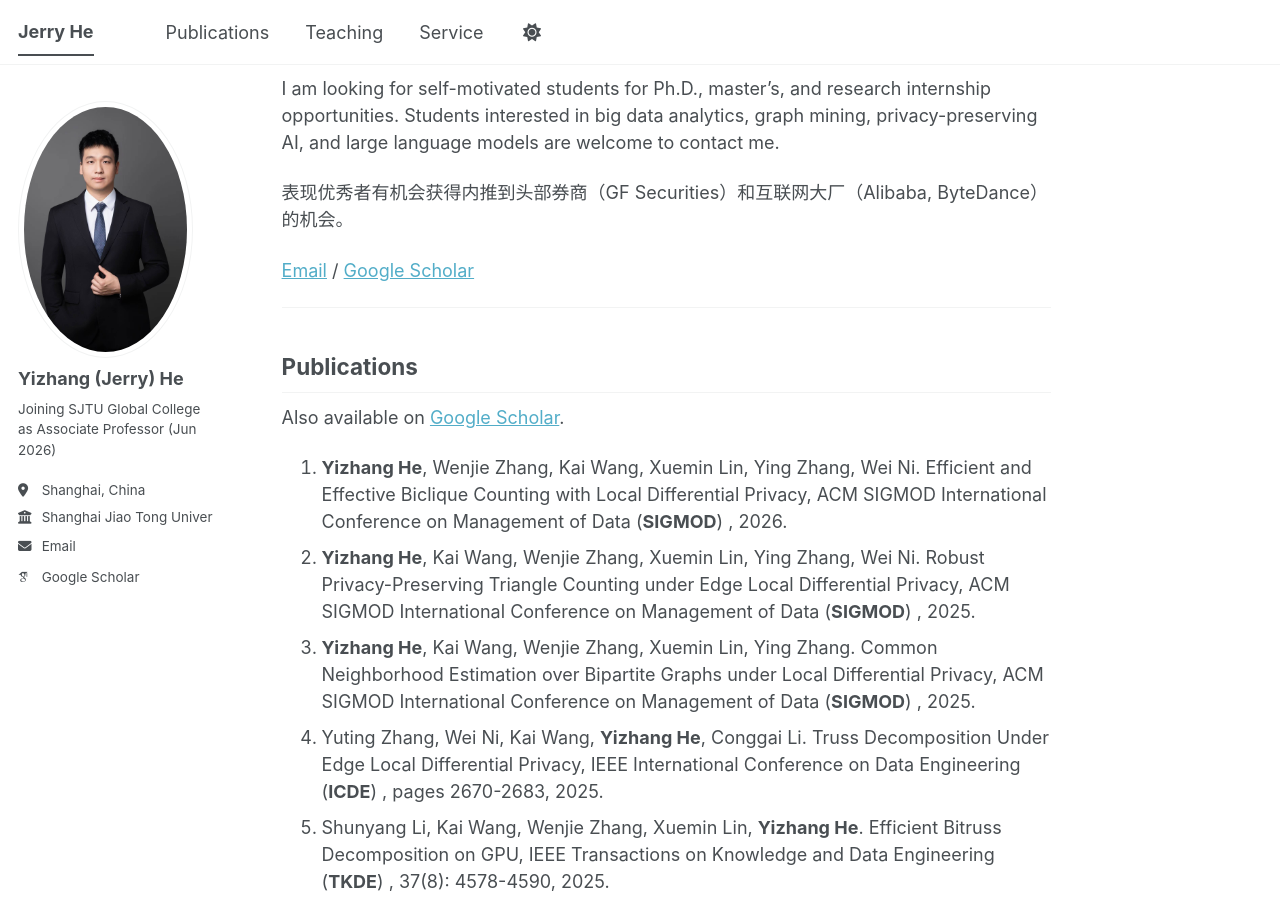
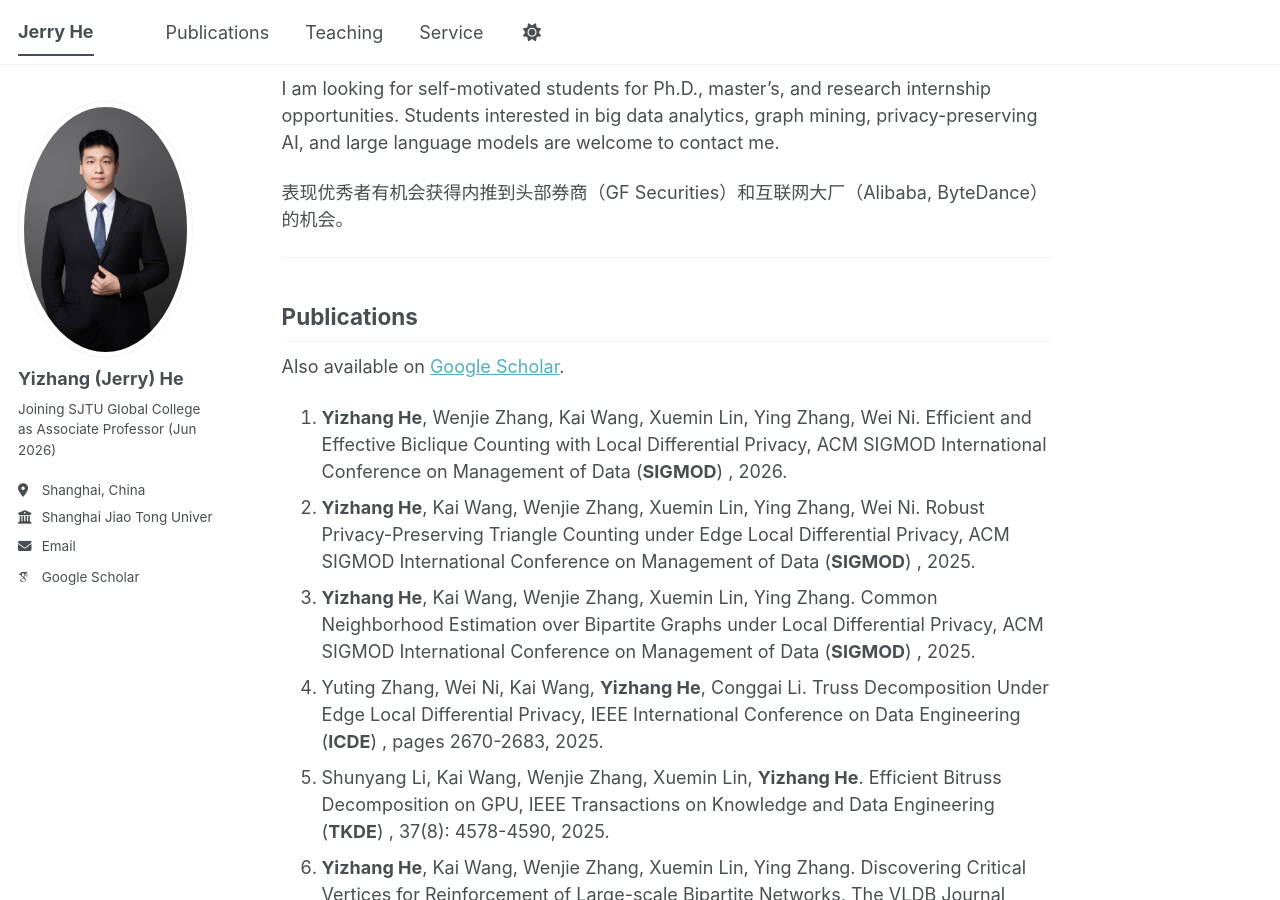
Before and after one commit to jerryUNSW/jerryUNSW.github.io, a Jekyll site: the page built from _pages/about.md, in a window 1280 px wide and 900 px high, scrolled down 430 px. Built offline with Jekyll 4.4.1, drawn with Linux system fonts in a browser that asks for light colours; some web fonts are replaced; a script bundle is joined from its source files by our own code; library files that are not in the unit come from our copies.

Commit message:
Remove redundant homepage links

```diff
--- a/_pages/about.md
+++ b/_pages/about.md
@@ -17,8 +17,6 @@ His research interests lie in **big data analytics**, **large language models**,
 I am looking for self-motivated students for Ph.D., master's, and research internship opportunities. Students interested in big data analytics, graph mining, privacy-preserving AI, and large language models are welcome to contact me.
 
 表现优秀者有机会获得内推到头部券商（GF Securities）和互联网大厂（Alibaba, ByteDance）的机会。
-
-[Email](mailto:jerryheyizhang@sina.com) / [Google Scholar](https://scholar.google.com/citations?user=AeA4sfcAAAAJ)
 
 ---
 
```
